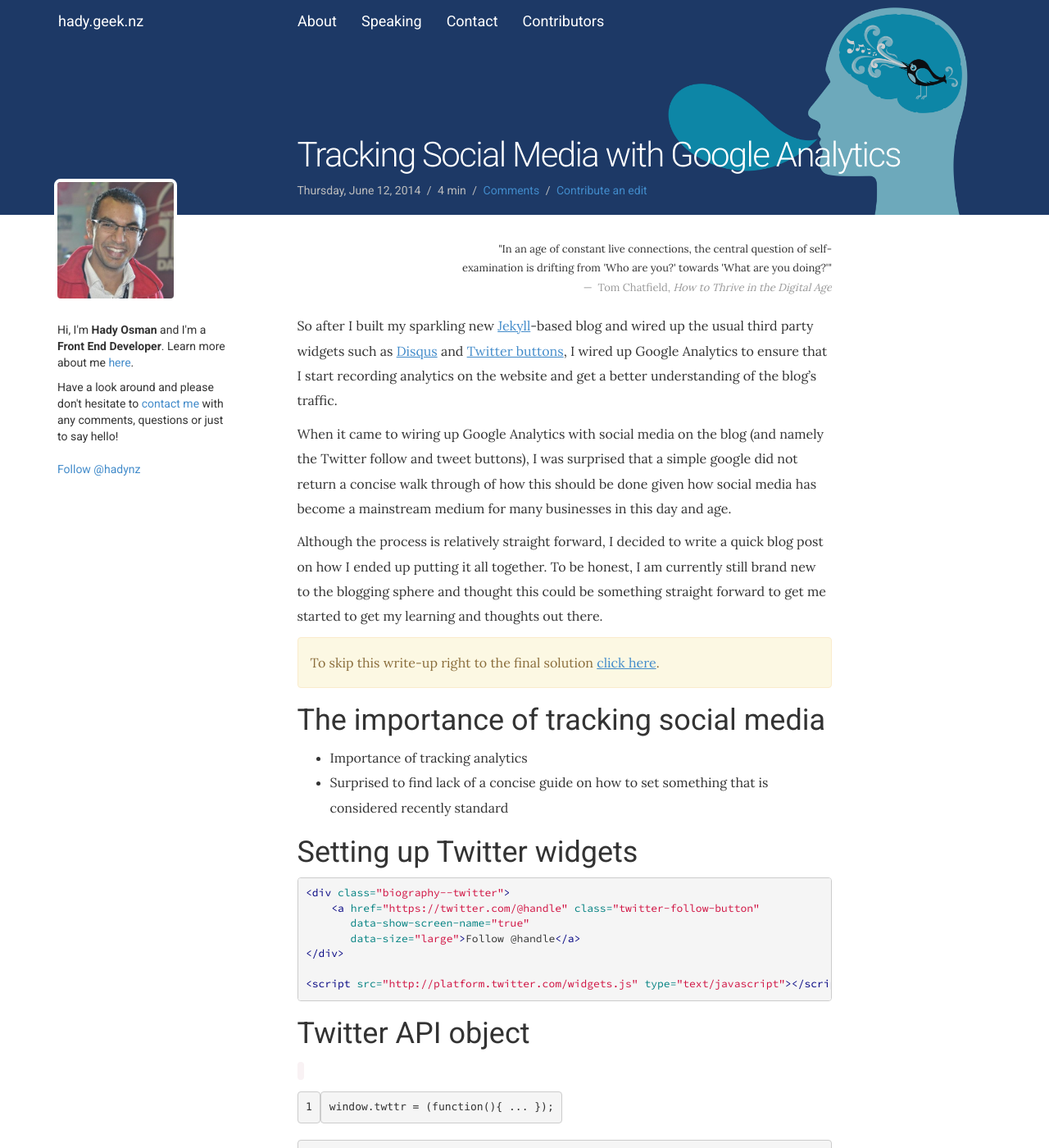
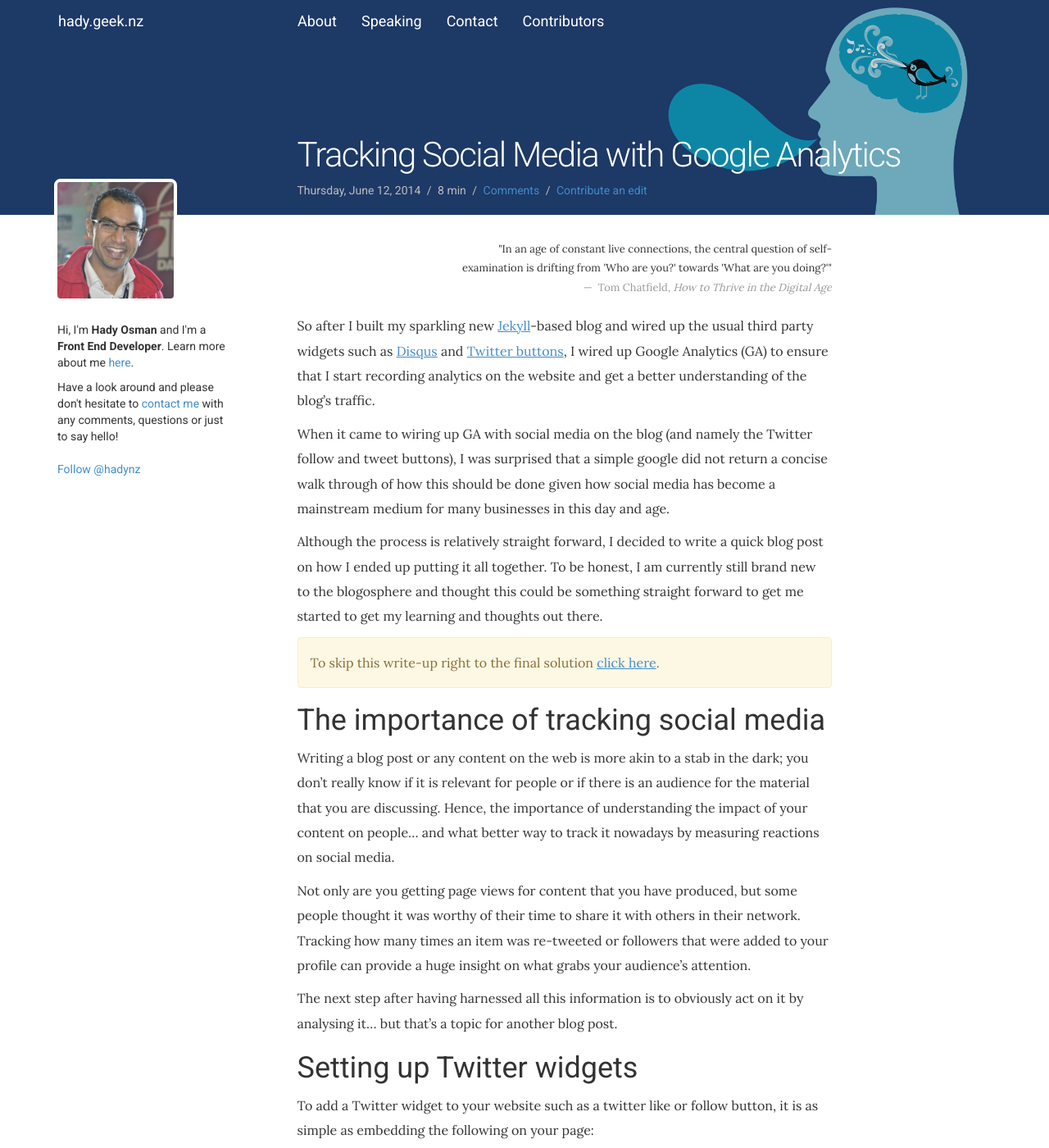
Before and after one commit to hadynz/hadynz.github.io, a Jekyll site: the page built from _posts/blog/2014-06-12-social-media-analytics.md, in a window 1280 px wide and 1400 px high. Shown: the whole window at 82% size. Built offline with Jekyll 4.4.1, drawn with Linux system fonts in a browser that asks for light colours; comment, search, counter and statistics services are not loaded; some of the changed text lies outside the part shown.

Commit message:
Completed Social Media Analytics blog post!

```diff
--- a/_posts/blog/2014-06-12-social-media-analytics.md
+++ b/_posts/blog/2014-06-12-social-media-analytics.md
@@ -18,29 +18,37 @@
 ---
 So after I built my sparkling new [Jekyll](http://www.jekyllrb.com)-based blog and wired up the usual third
 party widgets such as [Disqus](http://www.disqus.com) and [Twitter buttons](https://dev.twitter.com/docs/tfw),
-I wired up Google Analytics to ensure that I start recording analytics on the website and get a better understanding
-of the blog's traffic.
+I wired up Google Analytics (GA) to ensure that I start recording analytics on the website and get a better
+understanding of the blog's traffic.
 
-When it came to wiring up Google Analytics with social media on the blog (and namely the Twitter
-follow and tweet buttons), I was surprised that a simple google did not return a concise walk through of
-how this should be done given how social media has become a mainstream medium for many businesses in this day and age.
+When it came to wiring up GA with social media on the blog (and namely the Twitter follow and tweet buttons), I was
+surprised that a simple google did not return a concise walk through of how this should be done given how social media
+has become a mainstream medium for many businesses in this day and age.
 
 Although the process is relatively straight forward, I decided to write a quick blog post on how I ended up putting
-it all together. To be honest, I am currently still brand new to the blogging sphere and thought this could be something
+it all together. To be honest, I am currently still brand new to the blogosphere and thought this could be something
 straight forward to get me started to get my learning and thoughts out there.
 
 To skip this write-up right to the final solution [click here](#putting-it-all-together).
 {: .alert.alert-warning }
 
 # The importance of tracking social media
+Writing a blog post or any content on the web is more akin to a stab in the dark; you don't really know if it is
+relevant for people or if there is an audience for the material that you are discussing. Hence, the importance of
+understanding the impact of your content on people... and what better way to track it nowadays by measuring
+reactions on social media.
 
+Not only are you getting page views for content that you have produced, but some people thought it was worthy of
+their time to share it with others in their network. Tracking how many times an item was re-tweeted or followers
+that were added to your profile can provide a huge insight on what grabs your audience's attention.
 
-
-
-* Importance of tracking analytics
-* Surprised to find lack of a concise guide on how to set something that is considered recently standard
+The next step after having harnessed all this information is to obviously act on it by analysing it... but that's
+a topic for another blog post.
 
 # Setting up Twitter widgets
+To add a Twitter widget to your website such as a twitter like or follow button, it is as simple as embedding the
+following on your page:
+
 {% highlight html %}
 <div class="biography--twitter">
     <a href="https://twitter.com/@handle" class="twitter-follow-button"
@@ -51,8 +59,23 @@
 <script src="http://platform.twitter.com/widgets.js" type="text/javascript"></script>
 {% endhighlight %}
 
+In this post I will be mainly focusing on Twitter integration but the principles explained can work for any other
+social network that you are using.
+
 # Twitter API object
-`window.twttr = (function(){ ... });`
+By embedding a twitter widget, your page will have access to Twitter's API via the `twttr` global object when the
+page loads. If you open the source of `widget.js` you will find something similar to the following line:
+
+{% highlight javascript %}
+window.twttr = (function(){ ... });
+{% endhighlight %}
+
+The `twttr` object gives you access to Twitter-dubbed "[Web Intent Events](https://dev.twitter.com/docs/tfw/events)"
+by subscribing to twitter events that you are interested in knowing about when they take place. Examples of such
+events that you can listen to are like `tweet`, `followed`, `retweet` and `favorite`.
+
+Because the `widget.js` resource loads asynchronously, you need to wait before binding events. This means that you
+will need to wrap any event bindings in a callback function which will be executed when everything has loaded:
 
 {% highlight javascript %}
 twttr.ready(function (twttr) {
@@ -60,33 +83,63 @@
 });
 {% endhighlight %}
 
-Events we can listen to are like `tweet`, `followed`, `retweet`, `favorite`, etc.
-
-Reference: [Events from widgets and Web Intents](https://dev.twitter.com/docs/tfw/events)
+A heads up - Twitter has the following word of warning about using their API:
 
 > Note that Web Intent events are not supported in Internet Explorer before version 8,
 and may not function fully in browsers that don't support the browser postMessage API (such as Chrome for iOS.)
 
-What most documentation online misses telling people is that the `twttr` object will not be available on
-page load, but after the DOM has completely loaded. This will mean that we will need to wrap the twitter
-binding code with a document ready clause.
+## Using JQuery
+What most documentation online misses telling people is that the `twttr` object will not be available on initial
+page load, but only after the DOM has completely loaded.
 
-#### Using JQuery
+If you are using JQuery as a framework on your page, you can use their [`.ready`](http://api.jquery.com/ready/).
+
 {% highlight javascript %}
 $(document).ready(function(){
     ...
 });
 {% endhighlight %}
 
-* Fan of using pure JavaScript, you will need something like a `window.onload`, however, as this
-[Stackoverflow thread](http://stackoverflow.com/a/800010)
-illustrates its not as simple and you are better off using a framework thatdoes all this plumbing for you for free.
+If you are a fan of using pure JavaScript, you will need something like a `window.onload`, however, as this
+[Stackoverflow thread](http://stackoverflow.com/a/800010) illustrates its not that simple and you are better off using
+a framework that does all the cross-browser plumbing for you for free.
 
 # Setting up Google Analytics
+Adding (GA) is very straight forward and there are plenty of
+[resources online](https://support.google.com/analytics/answer/1008080?hl=en) that talk about to do so. The two
+gotcha's that I had to get my head around when I was doing this recently were the following:
 
-* talk about the different in recent GA versions
+## Classic vs Universal Analytics
+It seems that GA has two tracking codes that can be used - Classic Analytics (ga.js) and Universal Analytics (analytics.js)
+with the latter being the new defacto that you should be using. Universal Analytics is pretty much the new API that
+GA is introducing and Classic will soon be deprecated. If you are using Classic GA and want to upgrade, you can
+follow this [walkthrough](https://developers.google.com/analytics/devguides/collection/upgrade/).
+
+## Embedding Universal Analytics in your page
+If you have worked with GA in the last couple of years, you will remember that the recommended location to embed the
+GA resource scripts is at the bottom of the page just before you close the `</body>` tag. The new Universal Analytics
+tracking code is however asynchronous, and hence can be embedded in your page's `<header` tag without forcing your
+HTML content to wait until the file is downloaded.
+
+## Tracking Social Media with Google Analytics
+As part of GA's new Universal Analytics API, it has introduced a new more specialised way to track social events
+instead of the generic [event tracking](https://developers.google.com/analytics/devguides/collection/analyticsjs/events)
+measure. The new [social interaction tracking](https://developers.google.com/analytics/devguides/collection/analyticsjs/social-interactions)
+has the added benefit of introducing a consistent method for recording social interactions, which in turns results in a
+consistent set of reports that allow you to compare social interactions across multiple social networks - finally GA
+going social first!
+
+To send a social interaction, you simply need to invoked the `send` command with the `social` hit type to the `ga`
+object made globally available when you embed GA.
+
+{% highlight javascript %}
+ga('send', 'social', 'twitter', 'tweet', 'http://mypost.com');
+{% endhighlight %}
 
 # Putting it all together
+To put all the above pieces together, you can track Twitter follow and tweet interactions on your page by using
+the following snippet:
+
 {% highlight javascript %}
 /*global $, twttr, ga */
 $(document).ready(function(){
@@ -108,3 +161,8 @@
     });
 });
 {% endhighlight %}
+
+To provide my reports with as much rich information for me to make sense of it, I also include the URL of the page
+that a user triggers any Twitter interactions from because that is a very important piece of information for me. I
+extract the page URL and title from the meta data of the page. You might want to play around with how you pull
+out this information to suit your site.
```
